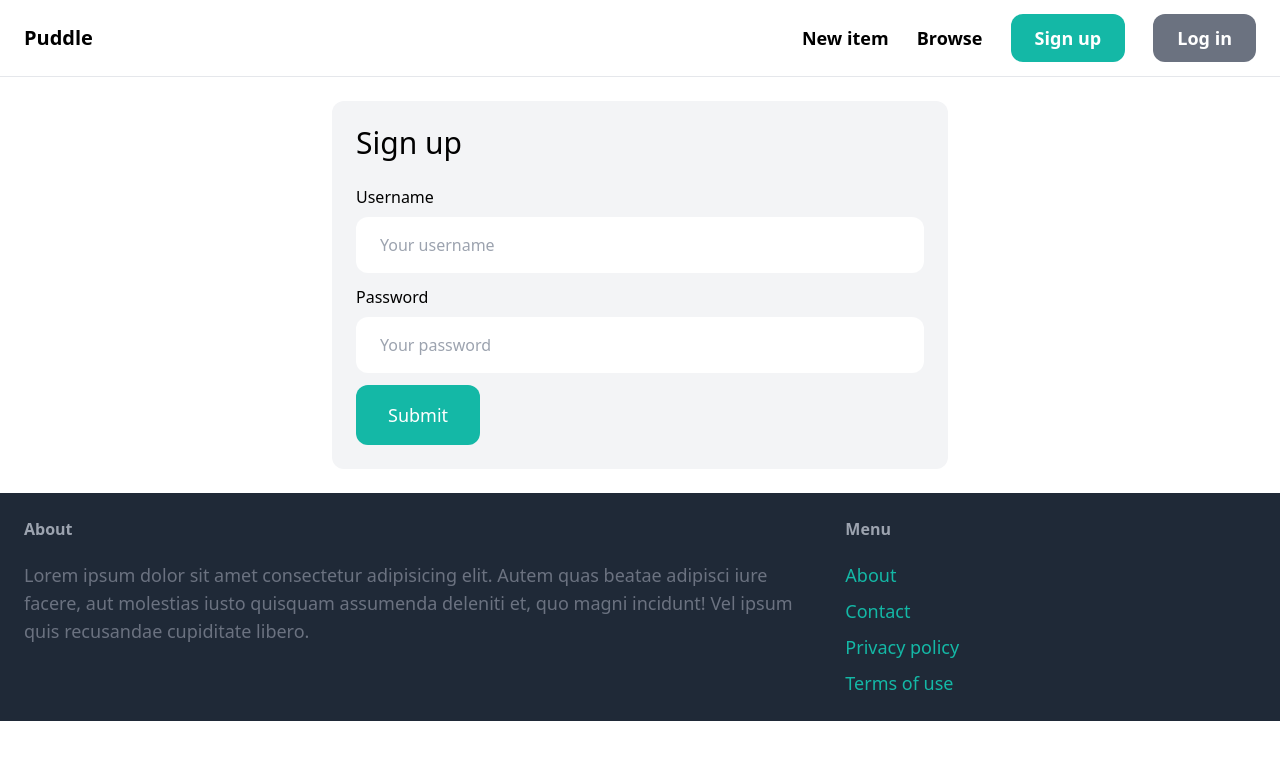
After one commit to nck4s/mkplace, a Django app: template core/templates/core/login.html in a window 1280 px wide. The commit adds this page. Shown: the top 760 px of the page. Run offline with Django 4.2, Linux system fonts and the light colour scheme; the template is opened without the code that fills it: values that come from a table or form of the project are taken from there, others are empty; parts of the project's set-up code (start-up, migrations or seed data) failed here and were passed over; some libraries are stand-ins or nearby versions.

Commit message:
did something again

```diff
--- a/core/forms.py
+++ b/core/forms.py
@@ -1,6 +1,21 @@
 from django import forms
-from django.contrib.auth.forms import UserCreationForm
+from django.contrib.auth.forms import UserCreationForm, AuthenticationForm
 from django.contrib.auth.models import User
+
+
+class LoginForm(AuthenticationForm):
+    username = forms.CharField(widget=forms.TextInput(attrs={
+        'placeholder': 'Your username',
+        'class': 'w-full py-4 px-6 rounded-xl'
+    }))
+
+    password = forms.CharField(widget=forms.PasswordInput(attrs={
+        'placeholder': 'Your password',
+        'class': 'w-full py-4 px-6 rounded-xl'
+    }))
+
+
+
 
 class SignupForm(UserCreationForm):
     class Meta:
@@ -23,6 +38,6 @@ class SignupForm(UserCreationForm):
     }))
 
     password2 = forms.CharField(widget=forms.PasswordInput(attrs={
-        'placeholder': 'Your password',
+        'placeholder': 'Repeat password',
         'class': 'w-full py-4 px-6 r rounded-xl'
     }))
--- a/core/templates/core/base.html
+++ b/core/templates/core/base.html
@@ -14,12 +14,16 @@
             <a href="/" class="text-xl font-semibold">Puddle</a>
 
             <div class="space-x-6">
-                <a href="#" class="text-lg font-semibold hover:text-gray-500">New item</a>
+                <a href="{% url 'item:new' %}" class="text-lg font-semibold hover:text-gray-500">New item</a>
                 <a href="#" class="text-lg font-semibold hover:text-gray-500">Browse</a>
 
-                <a href="{% url 'core:signup' %}" class="px-6 py-3 text-lg font-semibold bg-teal-500 text-white rounded-xl hover:bg-teal-700">Sign up</a>
-                <a href="#" class="px-6 py-3 text-lg font-semibold bg-gray-500 text-white rounded-xl hover:bg-gray-700">Log in</a>
-
+                {% if request.user.is_authenticated %}
+                    <a href="#" class="px-6 py-3 text-lg font-semibold bg-teal-500 text-white rounded-xl hover:bg-teal-700">New Item</a>
+                    <a href="#" class="px-6 py-3 text-lg font-semibold bg-gray-500 text-white rounded-xl hover:bg-gray-700">Dashboard</a>
+                {% else %}
+                    <a href="{% url 'core:signup' %}" class="px-6 py-3 text-lg font-semibold bg-teal-500 text-white rounded-xl hover:bg-teal-700">Sign up</a>
+                    <a href="{% url 'core:login' %}" class="px-6 py-3 text-lg font-semibold bg-gray-500 text-white rounded-xl hover:bg-gray-700">Log in</a>
+                {% endif %}
             </div>
             </nav>
         <div class="px-6 py-6">
--- /dev/null
+++ b/core/templates/core/login.html
@@ -0,0 +1,38 @@
+{% extends 'core/base.html' %}
+
+{% block title %}Log in{% endblock %}
+
+{% block content %}
+    <div class="w-1/2 mx-auto p-6 bg-gray-100 rounded-xl">
+        <h1 class="mb-6 text-3xl">Sign up</h1>
+
+        <form method="post" action=".">
+            {% csrf_token %}
+
+
+            <div class="mb-3">
+                <label class="inline-block mb-2">Username</label><br>
+                {{ form.username }}
+            </div>
+
+            <div class="mb-3">
+                <label class="inline-block mb-2">Password</label><br>
+                {{ form.password }}
+            </div>
+
+            {% if form.errors or form.non_field_errors %}
+                <div class="mb-3 p-6 bg-red-100 rounded-xl">
+                    {% for field in form %}
+                        {{ field.errors }}
+                    {% endfor %}
+
+
+                    {{ form.non_field_errors }}
+                </div>
+
+            {% endif %}
+
+            <button class="py-4 px-8 text-lg bg-teal-500 hover:bg-teal-700 rounded-xl text-white">Submit</button>
+        </form>
+    </div>
+{% endblock %}
--- a/core/urls.py
+++ b/core/urls.py
@@ -1,10 +1,14 @@
+from django.contrib.auth import views as auth_views
 from django.urls import path
 from . import views
+from .forms import LoginForm
+
 app_name= 'core'
 
 urlpatterns = [
     path('', views.index, name='index'),
     path('contact/', views.contact, name='contact'),
     path('signup/', views.signup, name='signup'),
+    path('login/', auth_views.LoginView.as_view(tmplate_name='core/login.html', authenticaton_form = LoginForm), name='login'),
 
 ]
--- /dev/null
+++ b/item/forms.py
@@ -0,0 +1,25 @@
+from django import forms
+from .models import Item
+
+INPUT_CLASSES = 'w-full py-4 px-6 rounded-xl border'
+
+class NewItemForm(forms.ModelForm):
+    class Meta:
+        model = Item
+        fields = ('category', 'name', 'description', 'price', 'image')
+
+        widgets = [
+            'category': forms.Select(attrs={
+                'class': INPUT_CLASSES}),
+             'name': forms.TextInput(attrs={
+                'class': INPUT_CLASSES}),
+             'description': forms.Textarea(attrs={
+                 'class': INPUT_CLASSES
+             })
+             'price': forms.TextInput(attrs={
+                 'class': INPUT_CLASSES}),
+             'image': forms.FileInput(attrs={
+                'class': INPUT_CLASSES}),
+
+
+        ]
--- a/item/urls.py
+++ b/item/urls.py
@@ -4,5 +4,6 @@ from . import views
 app_name = 'item'
 
 urlpatterns = [
+    path('new/', views.new, name='new'),
     path('<int:pk>/', views.detail, name='detail'),
 ]
--- a/puddle/settings.py
+++ b/puddle/settings.py
@@ -26,6 +26,11 @@ SECRET_KEY = 'django-insecure-0^-9*1w%pt^m2=7i5^tgggy8ypqkhoxq12m4wougj^z4t8d8lz
 DEBUG = True
 
 ALLOWED_HOSTS = []
+
+
+LOGIN_URL = '/login/'
+LOGIN_REDIRECT_URL = '/'
+LOGOUT_REDIRECT_URL = '/'
 
 
 # Application definition
```
Also changed, not shown: core/views.py (+12 -2 lines), item/templates/item/form.html (added, +30 -0 lines), item/views.py (+22 -1 lines).
